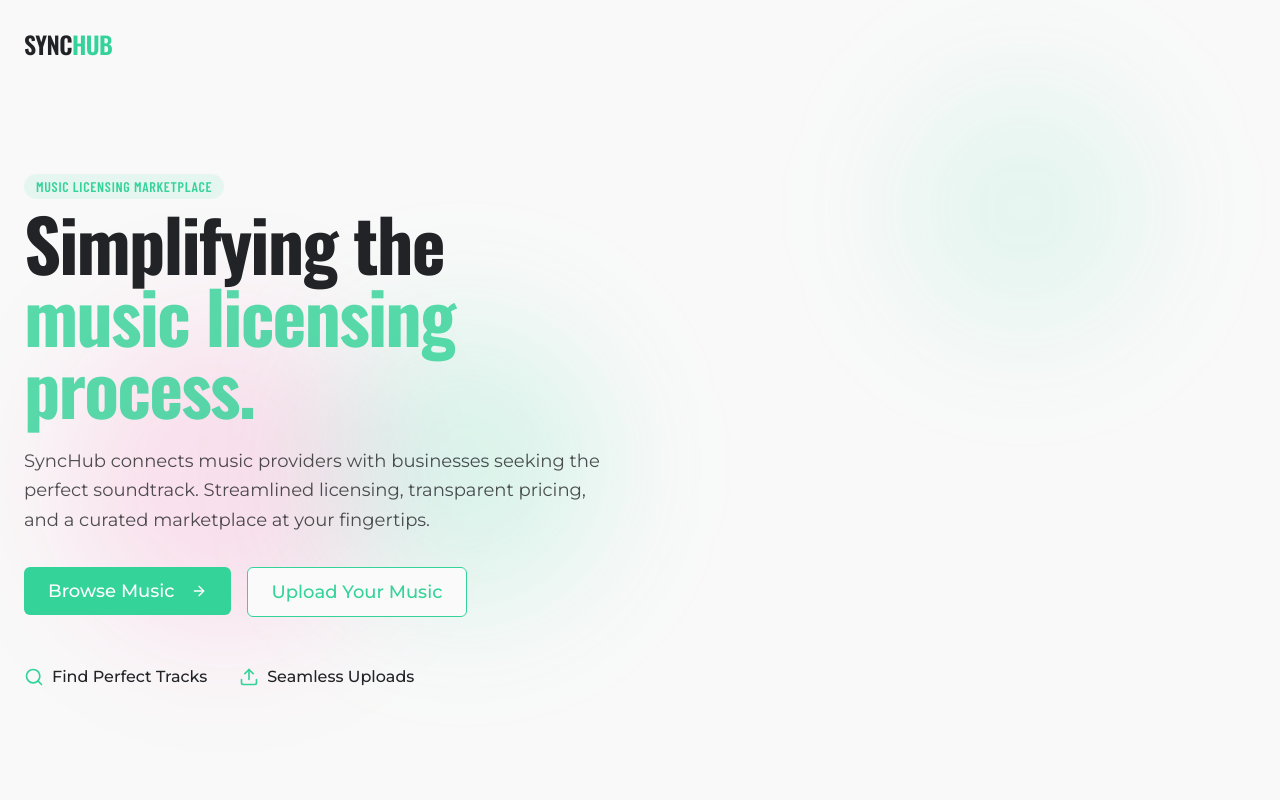
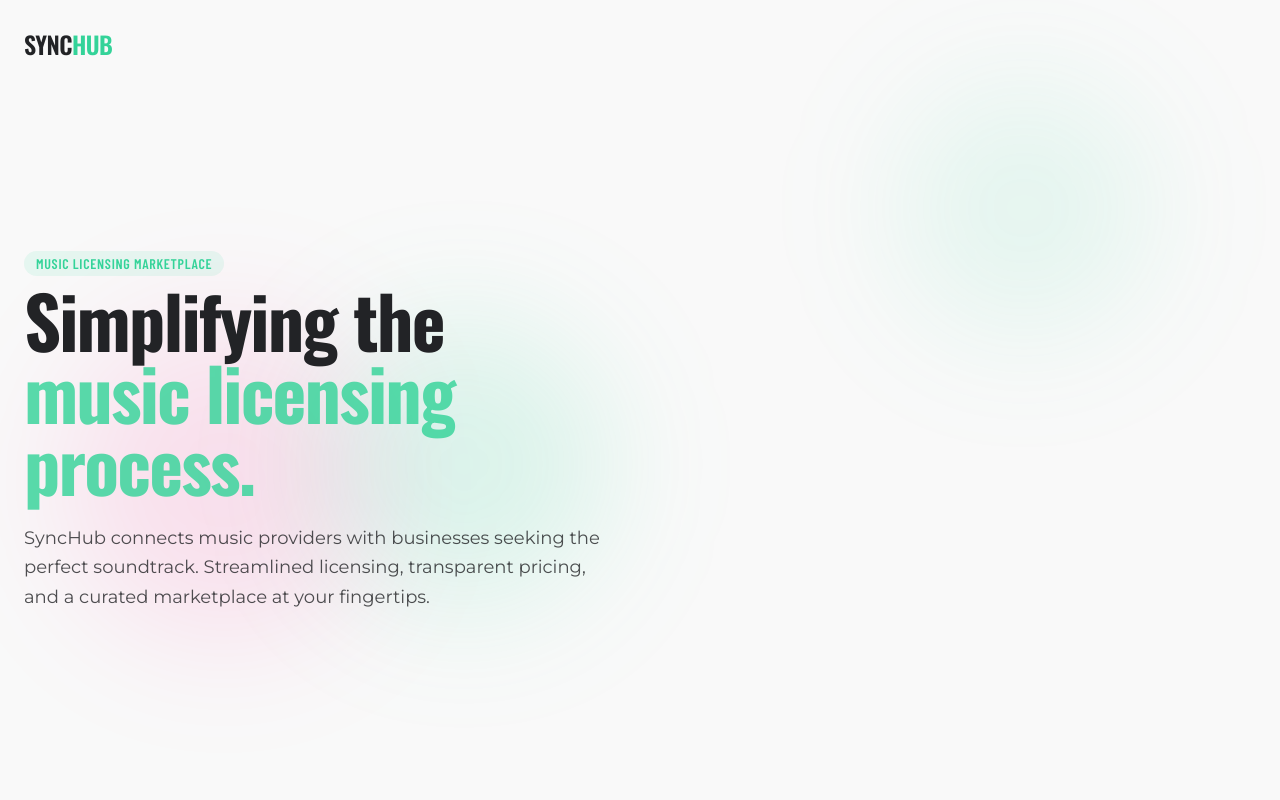
Before and after one commit to AliceKat/sync-audio-marketplace, a React (Vite) app: page / in a window 1280 px wide. Shown: the top 800 px of the page. Built offline with nearby package versions, Linux system fonts and the light colour scheme; a web font is replaced by a local one.

Commit message:
Remove unnecessary elements
Remove the "Browse music" and "upload your music" buttons and the "Find Perfect Tracks" and "Seamless Uploads" sections. Change the title of the features section.

```diff
--- a/src/components/FeaturesSection.tsx
+++ b/src/components/FeaturesSection.tsx
@@ -18,7 +18,7 @@ const FeaturesSection = () => {
             </span>
           </div>
           <h2 className="text-4xl md:text-5xl font-oswald font-bold mb-6">
-            The Complete Licensing Solution
+            Connecting Music Providers with Music Buyers
           </h2>
           <p className="text-lg text-synchub-text/80 max-w-2xl mx-auto">
             SyncHub simplifies the entire music licensing process, from discovery to payment,
--- a/src/components/HeroSection.tsx
+++ b/src/components/HeroSection.tsx
@@ -1,6 +1,6 @@
+
 import React, { useEffect, useRef } from "react";
-import { Button } from "@/components/ui/button";
-import { ArrowRight, Search, Upload } from "lucide-react";
+import { ArrowRight } from "lucide-react";
 
 const HeroSection = () => {
   const backgroundRef = useRef<HTMLDivElement>(null);
@@ -50,27 +50,6 @@ const HeroSection = () => {
                 SyncHub connects music providers with businesses seeking the perfect soundtrack. Streamlined licensing, transparent pricing, and a curated marketplace at your fingertips.
               </p>
             </div>
-
-            <div className="flex flex-col sm:flex-row gap-4 justify-center lg:justify-start">
-              <Button className="bg-synchub-primary hover:bg-synchub-primary/90 text-white group px-6 py-6 text-lg">
-                <span>Browse Music</span>
-                <ArrowRight className="ml-2 h-5 w-5 transition-transform group-hover:translate-x-1" />
-              </Button>
-              <Button variant="outline" className="border-synchub-primary text-synchub-primary hover:bg-synchub-primary/10 px-6 py-6 text-lg">
-                Upload Your Music
-              </Button>
-            </div>
-
-            <div className="pt-4 flex flex-col sm:flex-row items-center gap-8 justify-center lg:justify-start">
-              <div className="flex items-center gap-2">
-                <Search className="h-5 w-5 text-synchub-primary" />
-                <span className="font-medium">Find Perfect Tracks</span>
-              </div>
-              <div className="flex items-center gap-2">
-                <Upload className="h-5 w-5 text-synchub-primary" />
-                <span className="font-medium">Seamless Uploads</span>
-              </div>
-            </div>
           </div>
         </div>
       </div>
```
